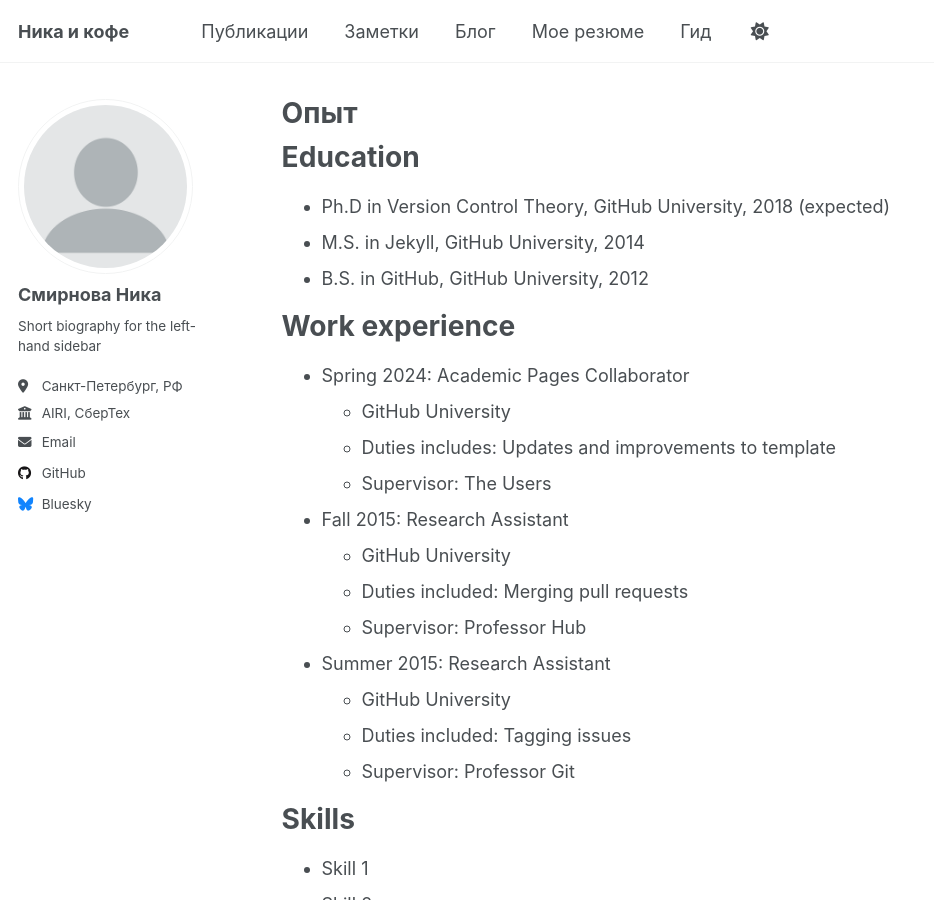
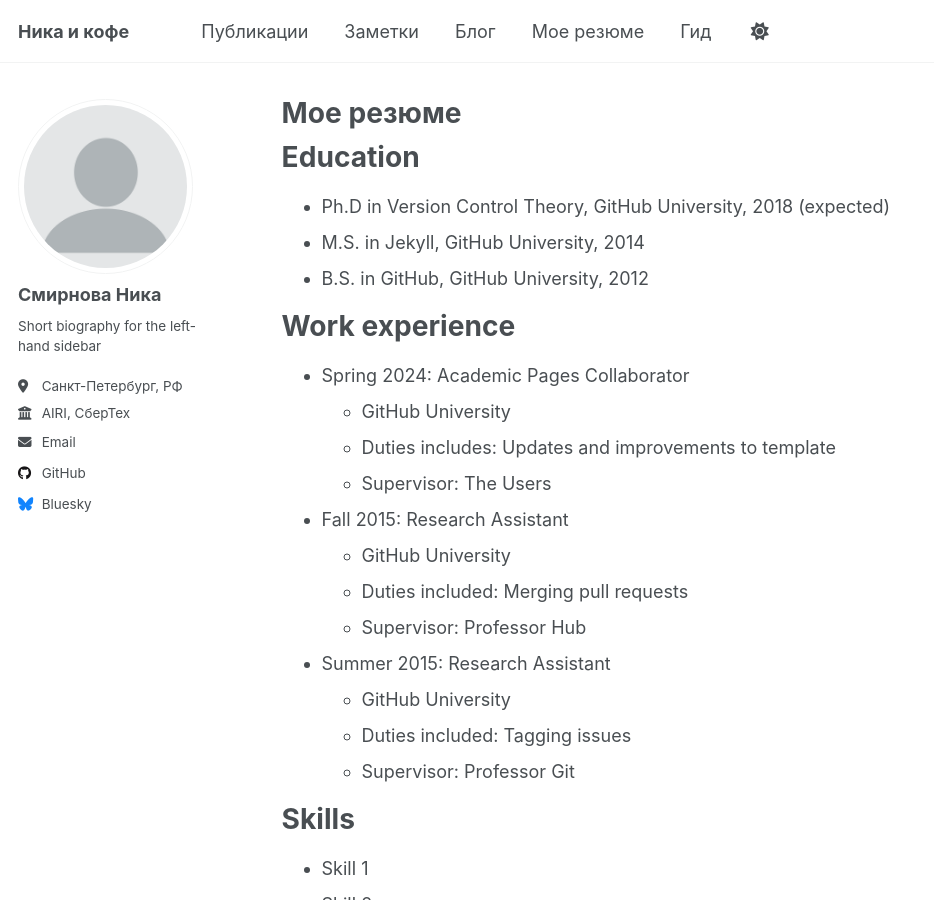
Before and after one commit to Robot-mitski/Space_cappuchino.github.io, a Jekyll site: the page built from _pages/cv.md, in a window 1280 px wide and 900 px high. Shown: the whole window, without its empty margins (0-934 px from the left). Built offline with Jekyll 4.4.1, drawn with Linux system fonts in a browser that asks for light colours; a script that is not in the unit is left out.

Commit message:
Update cv.md

```diff
--- a/_pages/cv.md
+++ b/_pages/cv.md
@@ -1,6 +1,6 @@
 ---
 layout: archive
-title: "Опыт"
+title: "Мое резюме"
 permalink: /cv/
 author_profile: true
 redirect_from:
```
